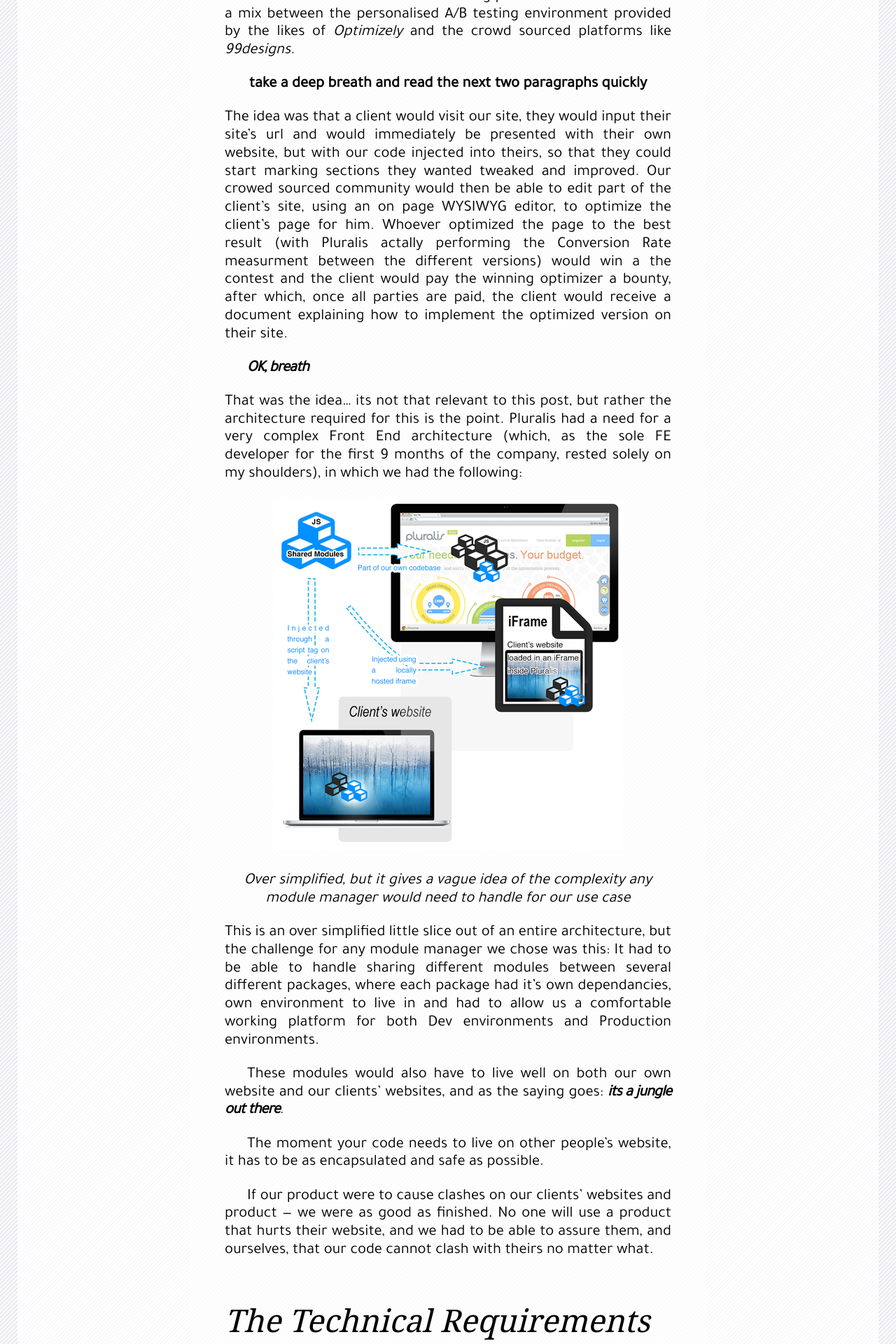
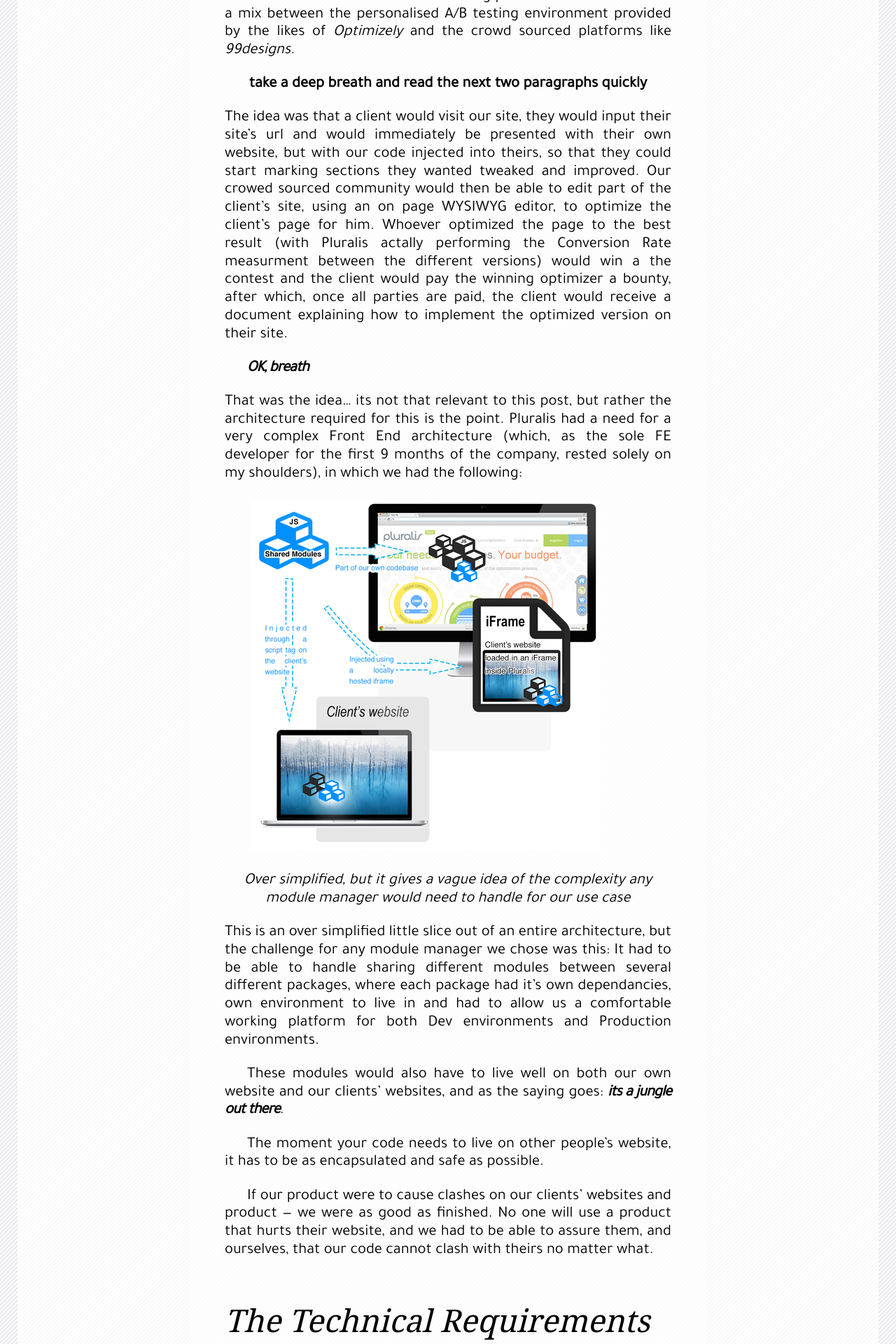
Before and after one commit to gmmorris/gmmorris.github.io, a Jekyll site: the page built from _posts/2015-08-28-why-on-earth-would-you-create-yet-another-package-manager-for-javascript.md, in a window 1280 px wide. Shown: the part 2107-4027 px from the top of the page at 70% size. Built offline with Jekyll 4.4.1, drawn with Linux system fonts in a browser that asks for light colours; nearby versions of some CDN libraries.

Commit message:
dont indent images in paragraphs

```diff
--- a/_sass/custom/post.scss
+++ b/_sass/custom/post.scss
@@ -77,6 +77,10 @@
       text-indent: 0rem;
       @media (min-width: 520px) {
         text-indent: 2rem;
+        img:first-child {
+          position: relative;
+          left: -2rem;
+        }
       }
       margin: 0;
       margin-bottom: 1em;
```
